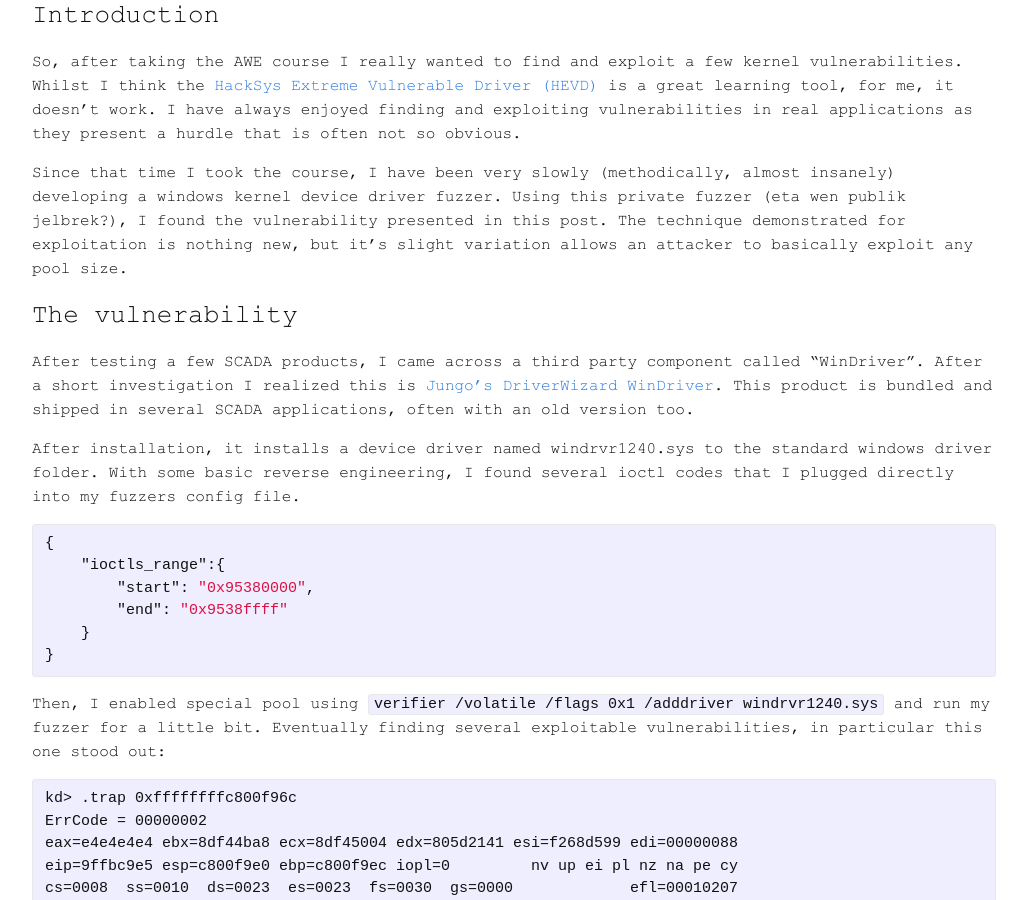
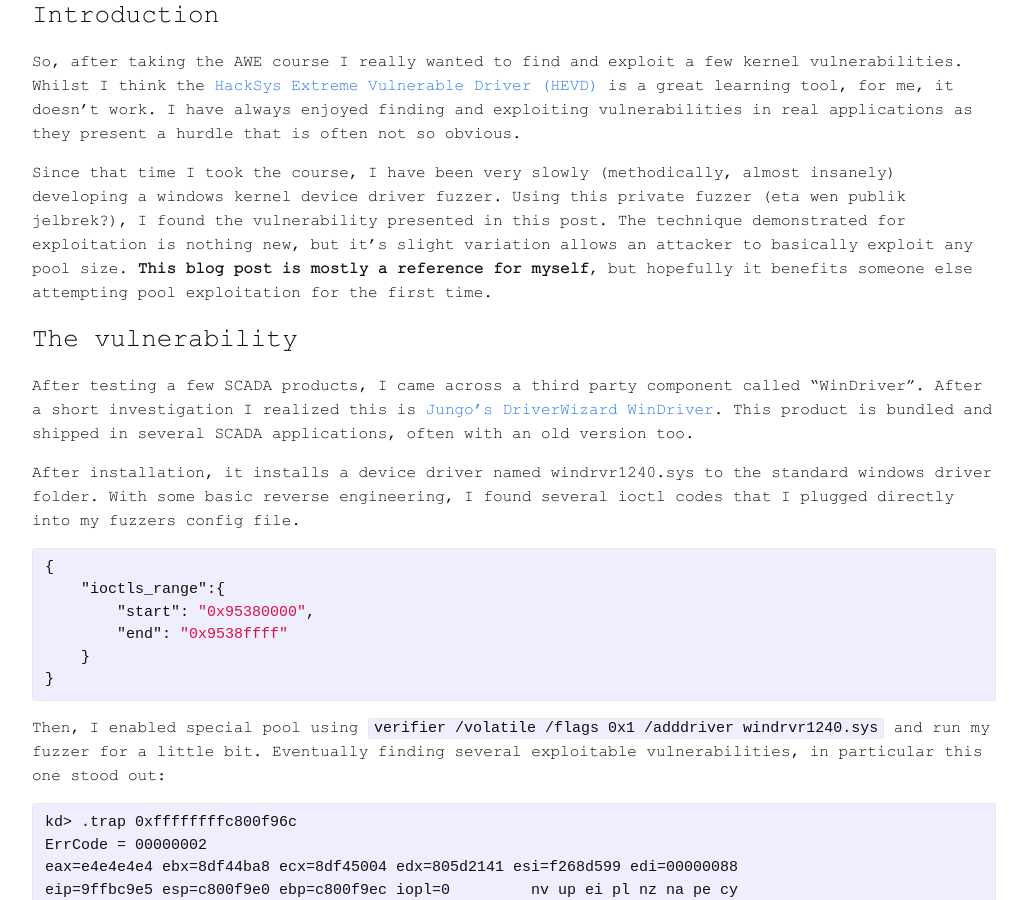
Before and after one commit to sourceincite/sourceincite.github.io, a Jekyll site: the page built from _posts/2017-09-06-sharks-in-the-pool-mixed-object-exploitation-in-the-windows-kernel-pool.md, in a window 1280 px wide and 900 px high, scrolled down 514 px. Shown: the whole window, without its empty margins (126-1153 px from the left). Built offline with Jekyll 4.4.1, drawn with Linux system fonts in a browser that asks for light colours.

Commit message:
added some additional info

```diff
--- a/_posts/2017-09-06-sharks-in-the-pool-mixed-object-exploitation-in-the-windows-kernel-pool.md
+++ b/_posts/2017-09-06-sharks-in-the-pool-mixed-object-exploitation-in-the-windows-kernel-pool.md
@@ -18,7 +18,7 @@
 
 So, after taking the AWE course I really wanted to find and exploit a few kernel vulnerabilities. Whilst I think the [HackSys Extreme Vulnerable Driver (HEVD)][hevd] is a great learning tool, for me, it doesn't work. I have always enjoyed finding and exploiting vulnerabilities in real applications as they present a hurdle that is often not so obvious.
 
-Since that time I took the course, I have been very slowly (methodically, almost insanely) developing a windows kernel device driver fuzzer. Using this private fuzzer (eta wen publik jelbrek?), I found the vulnerability presented in this post. The technique demonstrated for exploitation is nothing new, but it's slight variation allows an attacker to basically exploit any pool size.
+Since that time I took the course, I have been very slowly (methodically, almost insanely) developing a windows kernel device driver fuzzer. Using this private fuzzer (eta wen publik jelbrek?), I found the vulnerability presented in this post. The technique demonstrated for exploitation is nothing new, but it's slight variation allows an attacker to basically exploit any pool size. **This blog post is mostly a reference for myself**, but hopefully it benefits someone else attempting pool exploitation for the first time.
 
 ### The vulnerability
 
```
